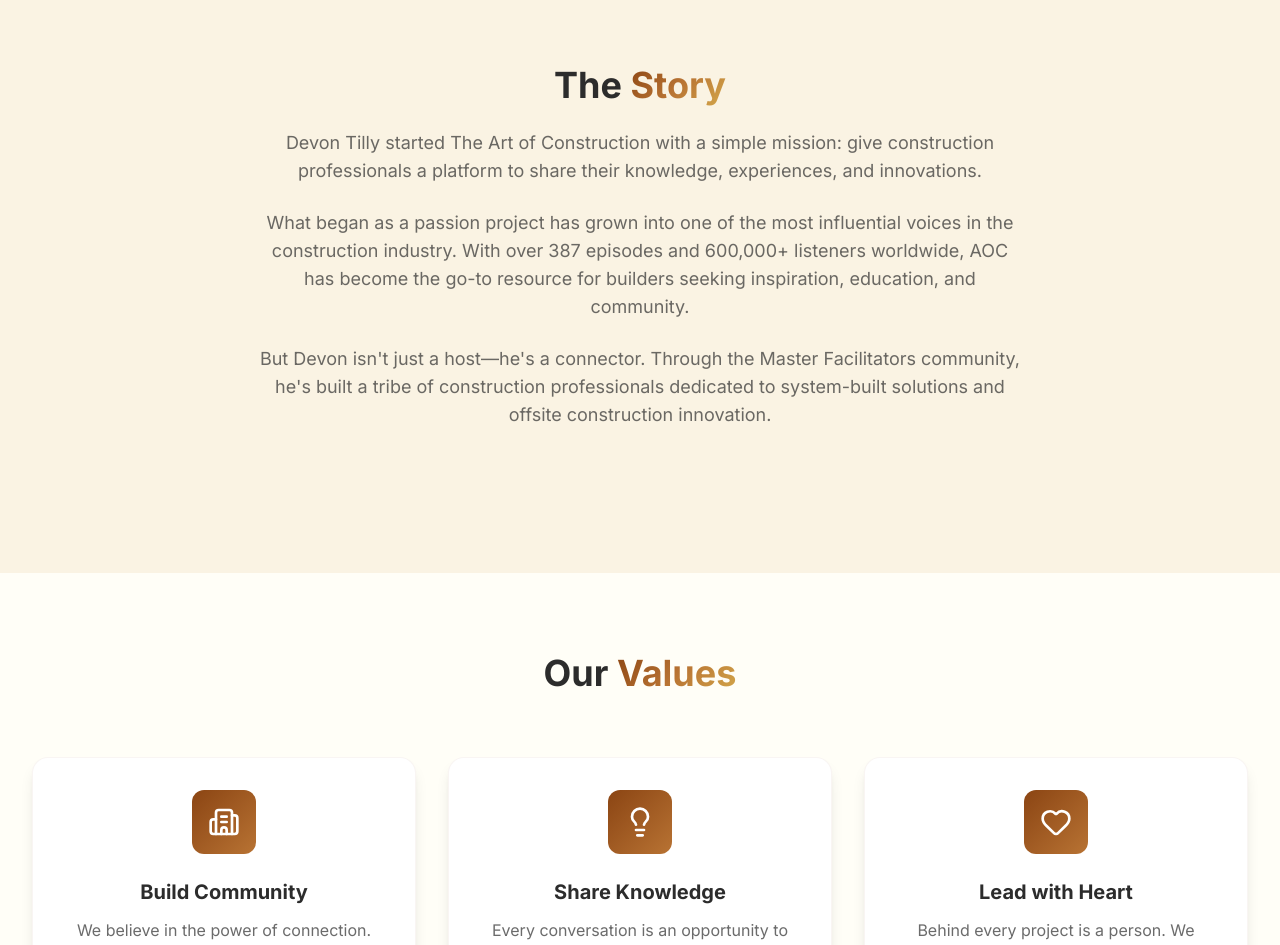
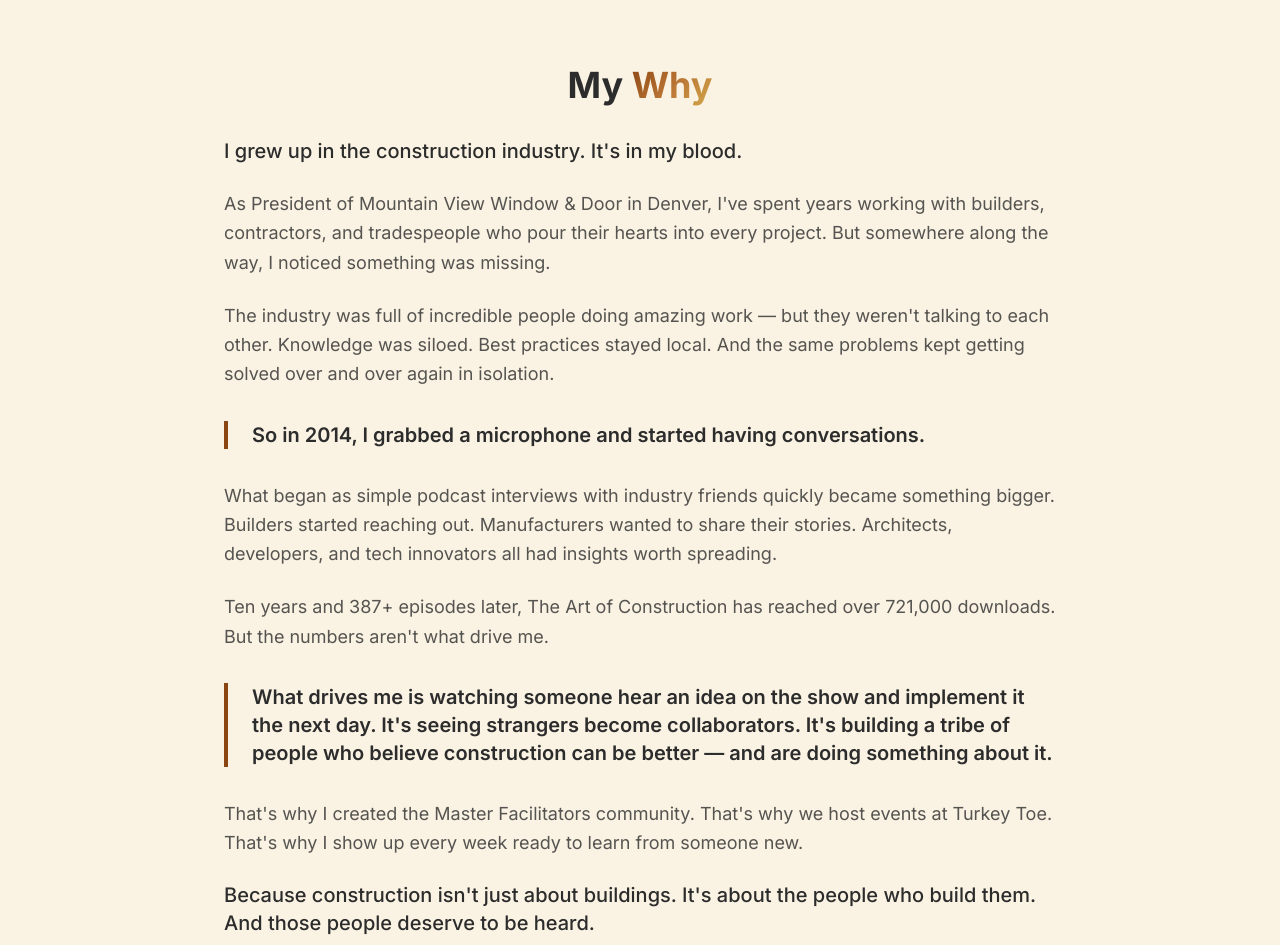
Before and after one commit to HummingAgent/aoc-website, a Next.js app: page /about in a window 1280 px wide. Shown: the part 980-1925 px from the top of the page. Built offline with nearby package versions, Linux system fonts and the light colour scheme; a web font is replaced by a local one.

Commit message:
feat: Update Devon's bio to story-driven narrative style
- Rewrote About page with personal 'My Why' story section
- Dan Martell-inspired narrative format
- Focuses on Devon's journey and motivation
- More compelling, first-person storytelling

```diff
--- a/src/app/about/page.tsx
+++ b/src/app/about/page.tsx
@@ -99,8 +99,11 @@
               <h1 className="text-4xl md:text-5xl lg:text-6xl font-bold text-white font-playfair mb-6">
                 Meet <span className="text-gradient">Devon Tilly</span>
               </h1>
+              <p className="text-lg text-white/70 mb-4">
+                I believe construction isn't just about buildings — it's about the people who build them.
+              </p>
               <p className="text-lg text-white/70 mb-8">
-                Informational entrepreneur, podcast host, and leader of the Master Facilitators tribe. Devon has dedicated his career to connecting builders, innovators, and industry leaders across the construction world.
+                After years in the window and door industry, I realized something was missing: real conversations between the people actually doing the work. So in 2014, I started The Art of Construction — not to build an audience, but to build connections.
               </p>
               {/* 10 Year Anniversary Badge */}
               <div className="inline-flex items-center gap-2 px-4 py-2 bg-gradient-to-r from-gold/20 to-rust/20 border border-gold/30 rounded-full mb-6">
@@ -171,28 +174,57 @@
         </div>
       </section>
 
-      {/* Story Section */}
+      {/* My Story Section - Narrative Style */}
       <section className="py-20 bg-sand-light">
-        <div className="mx-auto max-w-7xl px-4 sm:px-6 lg:px-8">
+        <div className="mx-auto max-w-4xl px-4 sm:px-6 lg:px-8">
           <motion.div
             initial={{ opacity: 0, y: 20 }}
             whileInView={{ opacity: 1, y: 0 }}
             transition={{ duration: 0.6 }}
             viewport={{ once: true }}
-            className="max-w-3xl mx-auto text-center mb-16"
+            className="prose prose-lg max-w-none"
           >
-            <h2 className="text-3xl md:text-4xl font-bold text-charcoal font-playfair mb-6">
-              The <span className="text-gradient">Story</span>
+            <h2 className="text-3xl md:text-4xl font-bold text-charcoal font-playfair mb-8 text-center">
+              My <span className="text-gradient">Why</span>
             </h2>
-            <p className="text-lg text-charcoal/70 mb-6">
-              Devon Tilly started The Art of Construction with a simple mission: give construction professionals a platform to share their knowledge, experiences, and innovations.
-            </p>
-            <p className="text-lg text-charcoal/70 mb-6">
-              What began as a passion project has grown into one of the most influential voices in the construction industry. With over 387 episodes and 600,000+ listeners worldwide, AOC has become the go-to resource for builders seeking inspiration, education, and community.
-            </p>
-            <p className="text-lg text-charcoal/70">
-              But Devon isn't just a host—he's a connector. Through the Master Facilitators community, he's built a tribe of construction professionals dedicated to system-built solutions and offsite construction innovation.
-            </p>
+
+            <div className="space-y-6 text-charcoal/80 text-lg leading-relaxed">
+              <p className="text-xl font-medium text-charcoal">
+                I grew up in the construction industry. It's in my blood.
+              </p>
+
+              <p>
+                As President of Mountain View Window & Door in Denver, I've spent years working with builders, contractors, and tradespeople who pour their hearts into every project. But somewhere along the way, I noticed something was missing.
+              </p>
+
+              <p>
+                The industry was full of incredible people doing amazing work — but they weren't talking to each other. Knowledge was siloed. Best practices stayed local. And the same problems kept getting solved over and over again in isolation.
+              </p>
+
+              <p className="text-xl font-semibold text-charcoal border-l-4 border-rust pl-6 my-8">
+                So in 2014, I grabbed a microphone and started having conversations.
+              </p>
+
+              <p>
+                What began as simple podcast interviews with industry friends quickly became something bigger. Builders started reaching out. Manufacturers wanted to share their stories. Architects, developers, and tech innovators all had insights worth spreading.
+              </p>
+
+              <p>
+                Ten years and 387+ episodes later, The Art of Construction has reached over 721,000 downloads. But the numbers aren't what drive me.
+              </p>
+
+              <p className="text-xl font-semibold text-charcoal border-l-4 border-rust pl-6 my-8">
+                What drives me is watching someone hear an idea on the show and implement it the next day. It's seeing strangers become collaborators. It's building a tribe of people who believe construction can be better — and are doing something about it.
+              </p>
+
+              <p>
+                That's why I created the Master Facilitators community. That's why we host events at Turkey Toe. That's why I show up every week ready to learn from someone new.
+              </p>
+
+              <p className="text-xl font-medium text-charcoal">
+                Because construction isn't just about buildings. It's about the people who build them. And those people deserve to be heard.
+              </p>
+            </div>
           </motion.div>
         </div>
       </section>
```
